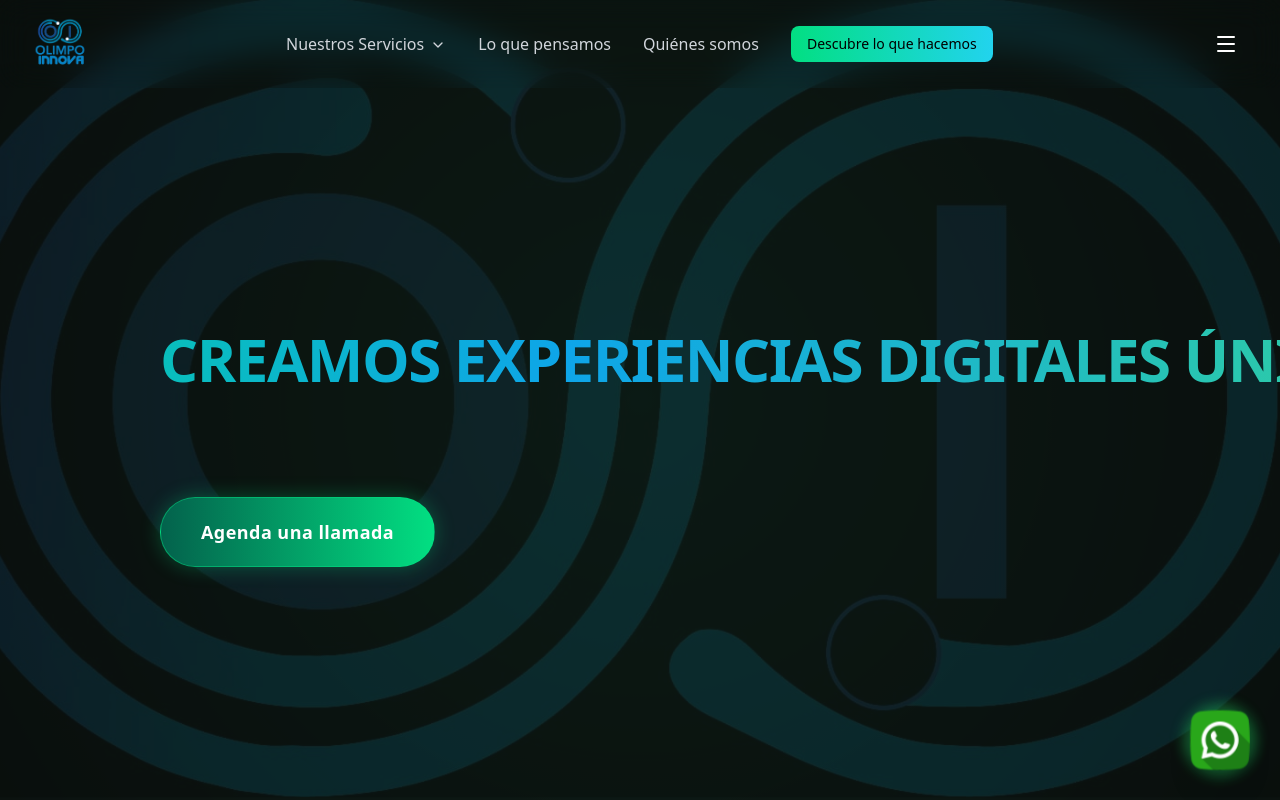
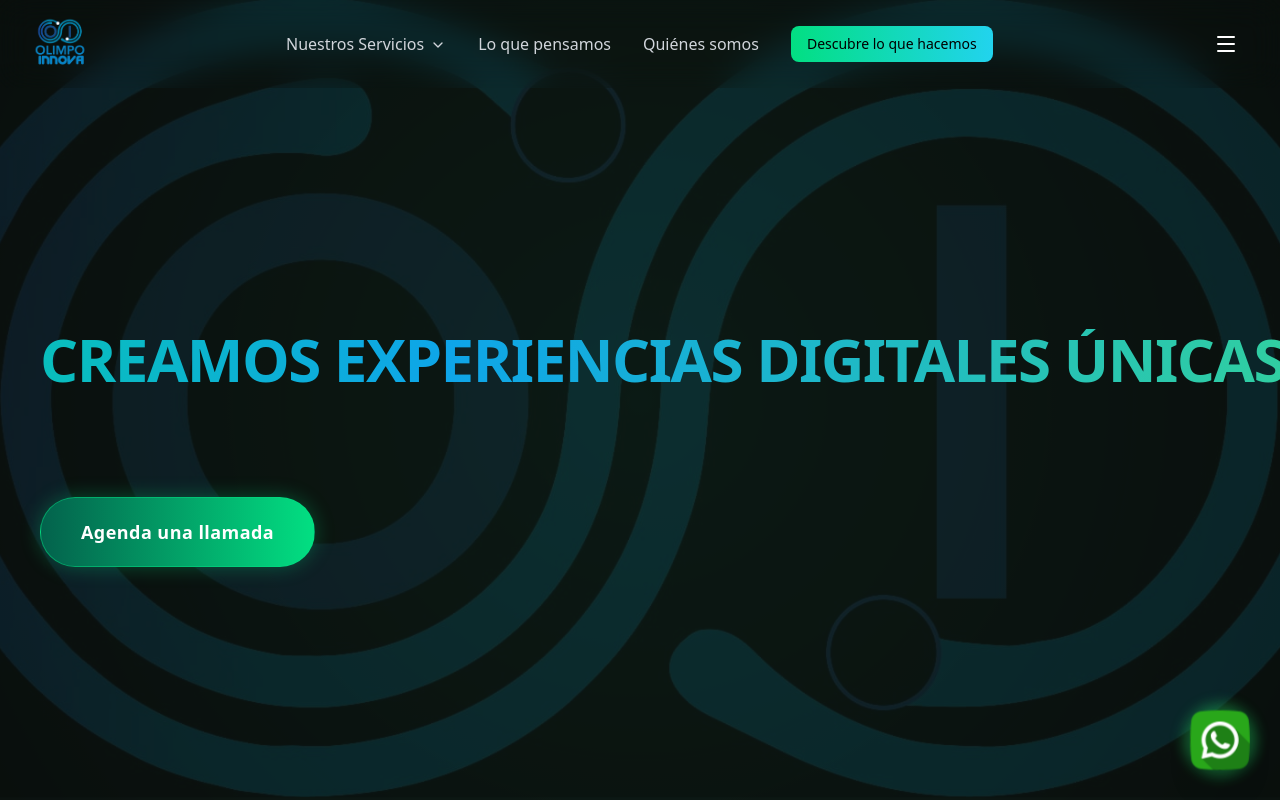
Before and after one commit to Gioser1/pagina-negocios, a React (Vite) app: page / in a window 1280 px wide. Shown: the top 800 px of the page. Built offline with nearby package versions, Linux system fonts and the light colour scheme.

Commit message:
style: adjust Hero margin and update production build

```diff
--- a/src/components/Hero.jsx
+++ b/src/components/Hero.jsx
@@ -115,7 +115,7 @@ const Hero = () => {
             </motion.div>
 
             <motion.div
-                className="relative z-10 w-full max-w-6xl px-4 sm:px-16 md:px-24 lg:px-32 xl:px-40 text-left flex flex-col justify-center"
+                className="relative z-10 w-full max-w-6xl px-4 sm:px-6 md:px-8 lg:px-10 text-left flex flex-col justify-center"
                 variants={containerVariants}
                 initial="hidden"
                 animate="visible"
@@ -156,7 +156,7 @@ const Hero = () => {
                             initial={{ opacity: 0, y: -20 }}
                             animate={{ opacity: 1, y: 0 }}
                             transition={{ duration: 0.5 }}
-                            className="mt-4 sm:mt-6 md:mt-8 lg:mt-10 ml-0 sm:ml-auto mr-0 sm:mr-4 md:mr-12 lg:mr-32 max-w-full sm:max-w-2xl md:max-w-3xl px-4 sm:px-0"
+                            className="mt-4 sm:mt-6 md:mt-8 lg:mt-10 ml-0 max-w-full sm:max-w-2xl md:max-w-3xl px-4 sm:px-0"
                         >
                             <p className="text-lg sm:text-xl md:text-2xl lg:text-4xl font-black tracking-tight leading-[1.2] py-2 text-white">
                                 <span className="text-white">
```
